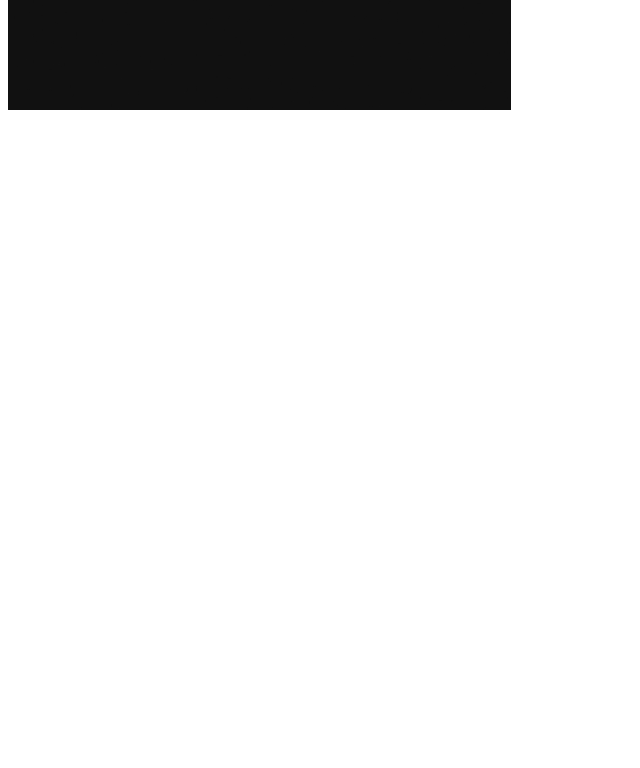
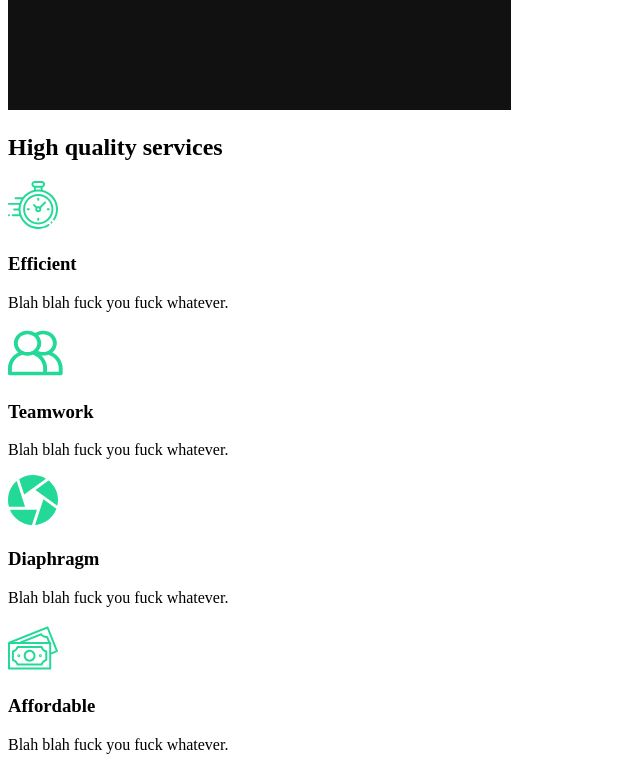
Before and after one commit to JohnWBeckerJr/react-capture, a React (Create React App) app: page / in a window 1280 px wide. Shown: the part 860-1628 px from the top of the page, without its empty margins (0-640 px from the left). Before the commit the page ends 982 px from the top, so only its background shows below. Built offline with nearby package versions, Linux system fonts and the light colour scheme.

Commit message:
Services

```diff
--- /dev/null
+++ b/src/components/ServicesSection.js
@@ -0,0 +1,54 @@
+import React from "react";
+//import icons
+import clock from "../img/clock.svg";
+import diaphragm from "../img/diaphragm.svg";
+import money from "../img/money.svg";
+import teamwork from "../img/teamwork.svg";
+import home2 from "../img/home2.png";
+
+const ServiceSection = () => {
+  return (
+    <div className="services">
+      <div className="description">
+        <h2>
+          High <span>quality</span> services
+        </h2>
+        <div className="cards">
+          <div className="card">
+            <div className="icon">
+              <img src={clock} alt="Clock" />
+              <h3>Efficient</h3>
+            </div>
+            <p>Blah blah fuck you fuck whatever. </p>
+          </div>
+          <div className="card">
+            <div className="icon">
+              <img src={teamwork} alt="Teamwork" />
+              <h3>Teamwork</h3>
+            </div>
+            <p>Blah blah fuck you fuck whatever. </p>
+          </div>
+          <div className="card">
+            <div className="icon">
+              <img src={diaphragm} alt="Diaphragm" />
+              <h3>Diaphragm</h3>
+            </div>
+            <p>Blah blah fuck you fuck whatever. </p>
+          </div>
+          <div className="card">
+            <div className="icon">
+              <img src={money} alt="Cash" />
+              <h3>Affordable</h3>
+            </div>
+            <p>Blah blah fuck you fuck whatever. </p>
+          </div>
+        </div>
+      </div>
+      <div className="image">
+        <img src={home2} alt="Home" />
+      </div>
+    </div>
+  );
+};
+
+export default ServiceSection;
--- a/src/pages/AboutUs.js
+++ b/src/pages/AboutUs.js
@@ -1,9 +1,15 @@
 import React from "react";
 //Page Components
 import AboutSection from "../components/AboutSection";
+import ServicesSection from "../components/ServicesSection";
 
 const AboutUs = () => {
-  return <AboutSection />;
+  return (
+    <>
+      <AboutSection />
+      <ServicesSection />
+    </>
+  );
 };
 
 export default AboutUs;
```
Also changed, not shown: 1 other file (tests, documents, lock files or other folders).
